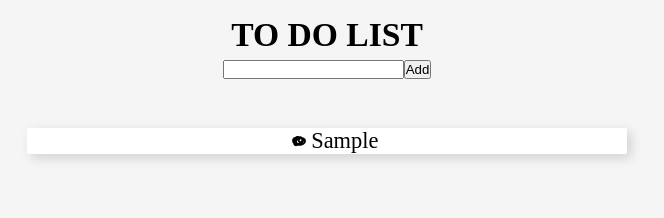
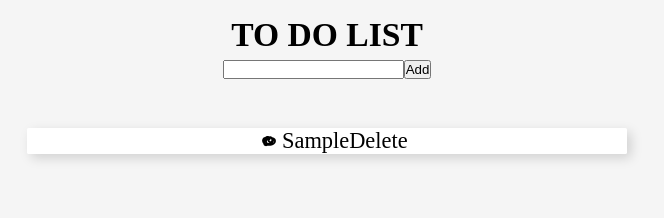
Before and after one commit to raghveerdeol/to-do-list-react, a React (Create React App) app: page / in a window 1280 px wide. Both pictures are taken after typing "Sample" into the empty fields and a click on the button "Add". Shown: the top 218 px of the page, without its empty margins (313-977 px from the left). Built offline with nearby package versions, Linux system fonts and the light colour scheme.

Commit message:
added delete button

```diff
--- a/src/AppMain.css
+++ b/src/AppMain.css
@@ -16,6 +16,14 @@ ul {
 
 li {
 	padding: 0 0 0 1rem;
+    /* display: flex;
+    flex-wrap: wrap;
+    justify-content: space-around; */
+}
+li > span {
+    text-wrap: wrap;
+    word-break: break-all;
+    width: 70%;
 }
 
 li:not(:last-child) {
@@ -45,3 +53,7 @@ li:nth-child(3n - 1)::marker {
 .hidden{
     display: none;
 }
+
+.deleteButton{
+
+}
--- a/src/AppMain.js
+++ b/src/AppMain.js
@@ -15,6 +15,10 @@ function AppMain() {
             // reset input value
             setInputValue('');
         }
+    }
+
+    function deleteItem(index) {
+        setDoList(doLIst.filter((_,i) => i !== index));
     }
 
     return (
@@ -35,14 +39,21 @@ function AppMain() {
                 <button
                     onClick={addEvent}>
                     Add
-                    </button>
+                </button>
             </section>
             <section className="list">
                 <ul>
                     {doLIst.map((item, index) => (
-                        <li key={index}> {item} </li>
+                        <li key={index}>
+                            <span>{item}</span>
+                        <a className="deleteButton" onClick={() => deleteItem(index)}>
+                            Delete
+                        </a>
+                        </li>
                     ))}
-                    { doLIst.length === 0 ? <li>Your list is empty add something</li> : '' }
+                    { doLIst.length === 0 ? <li>
+                        Your list is empty add something
+                    </li> : '' }
                 </ul>
             </section>
         </main>
```
